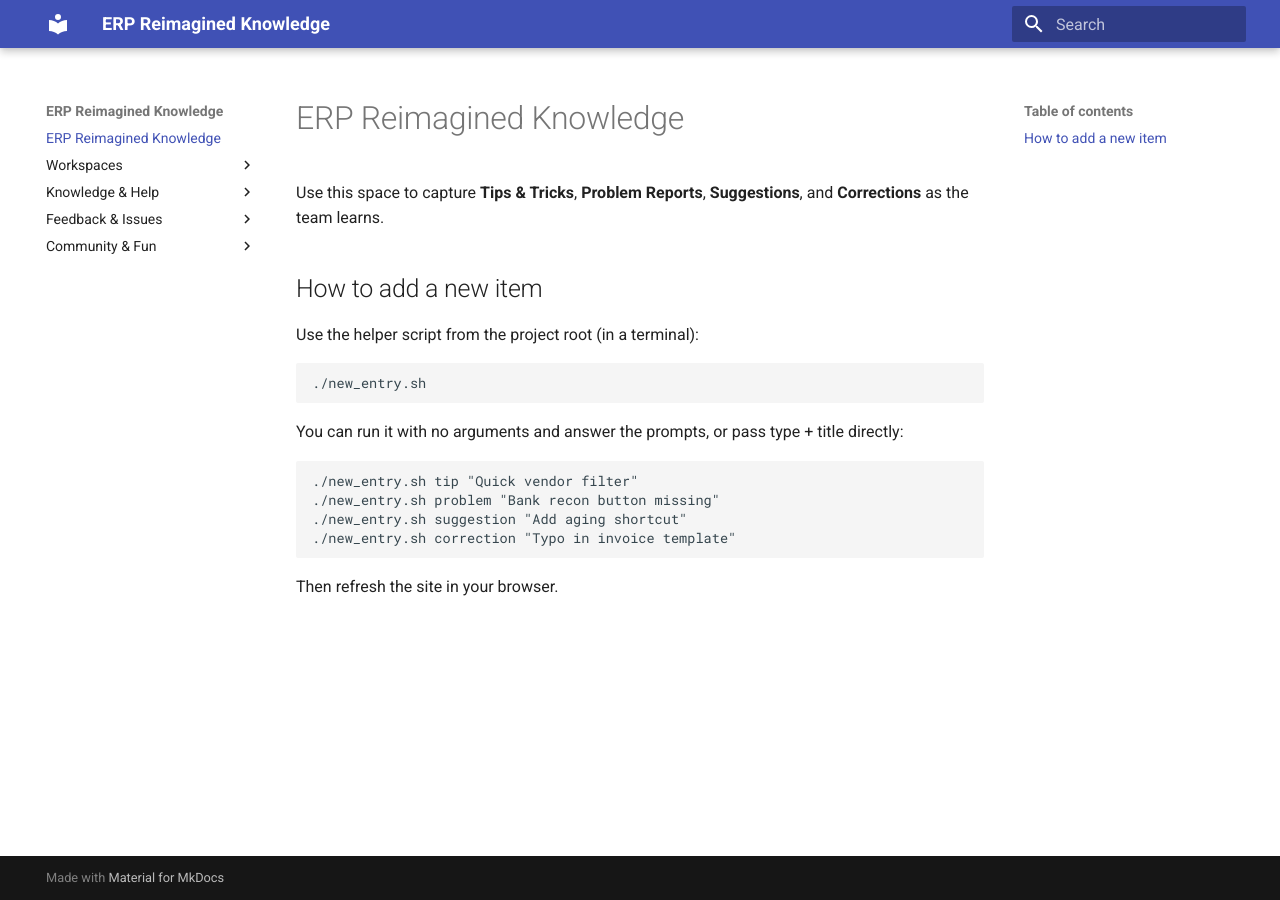
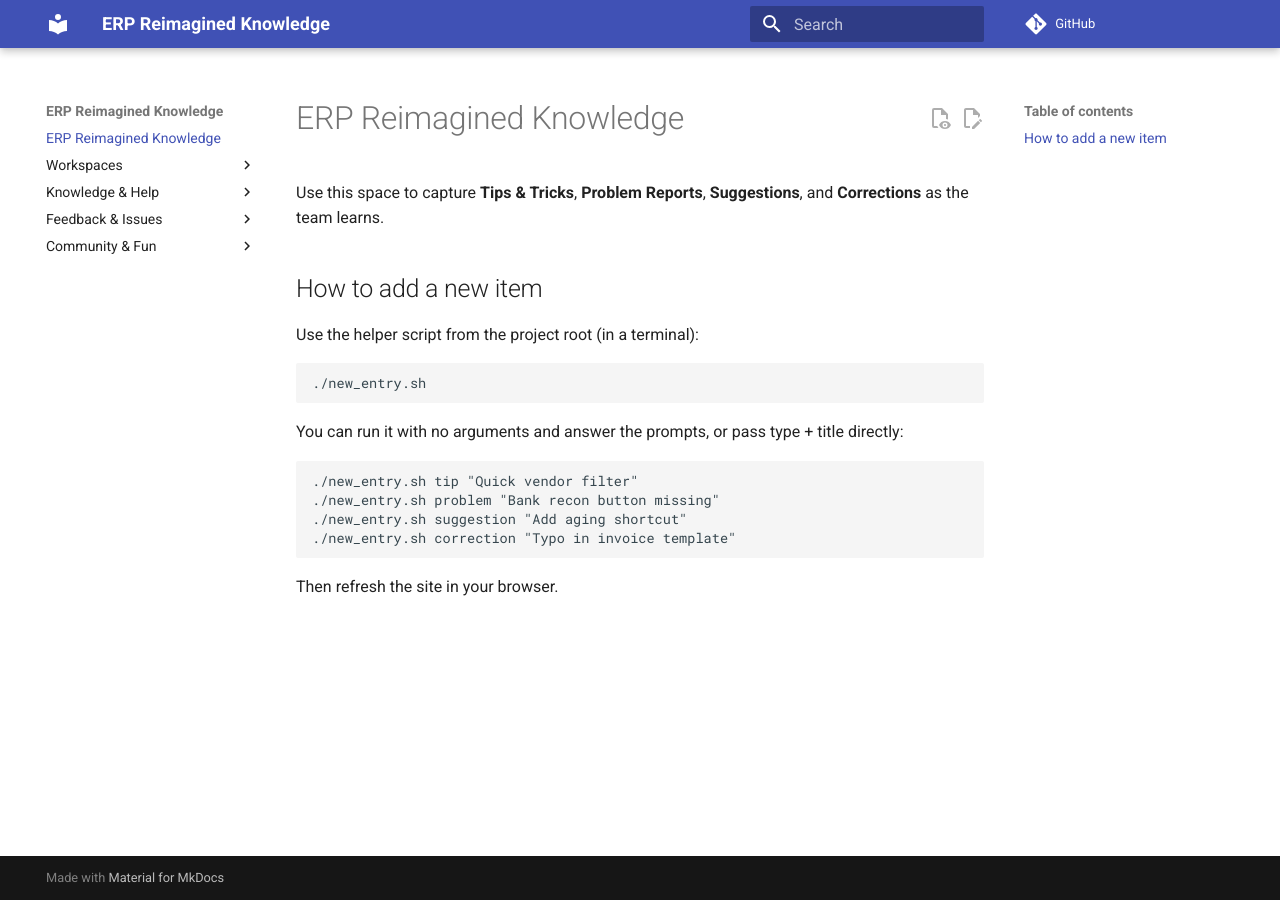
Before and after one commit to hkwhitten/erp-wiki, an MkDocs documentation site: the page built from docs/index.md, in a window 1280 px wide. Built offline with MkDocs 1.6.1 and Material for MkDocs 9.7.7, drawn with Linux system fonts in a browser that asks for light colours; comment, search, counter and statistics services are not loaded.

Commit message:
Enable Edit this page

```diff
--- a/mkdocs.yml
+++ b/mkdocs.yml
@@ -1,6 +1,11 @@
 site_name: ERP Reimagined Knowledge
+repo_url: https://github.com/hkwhitten/erp-wiki
+edit_uri: edit/main/docs/
 theme:
   name: material
+  features:
+    - content.action.edit
+    - content.action.view
 
 plugins:
   - search
```
